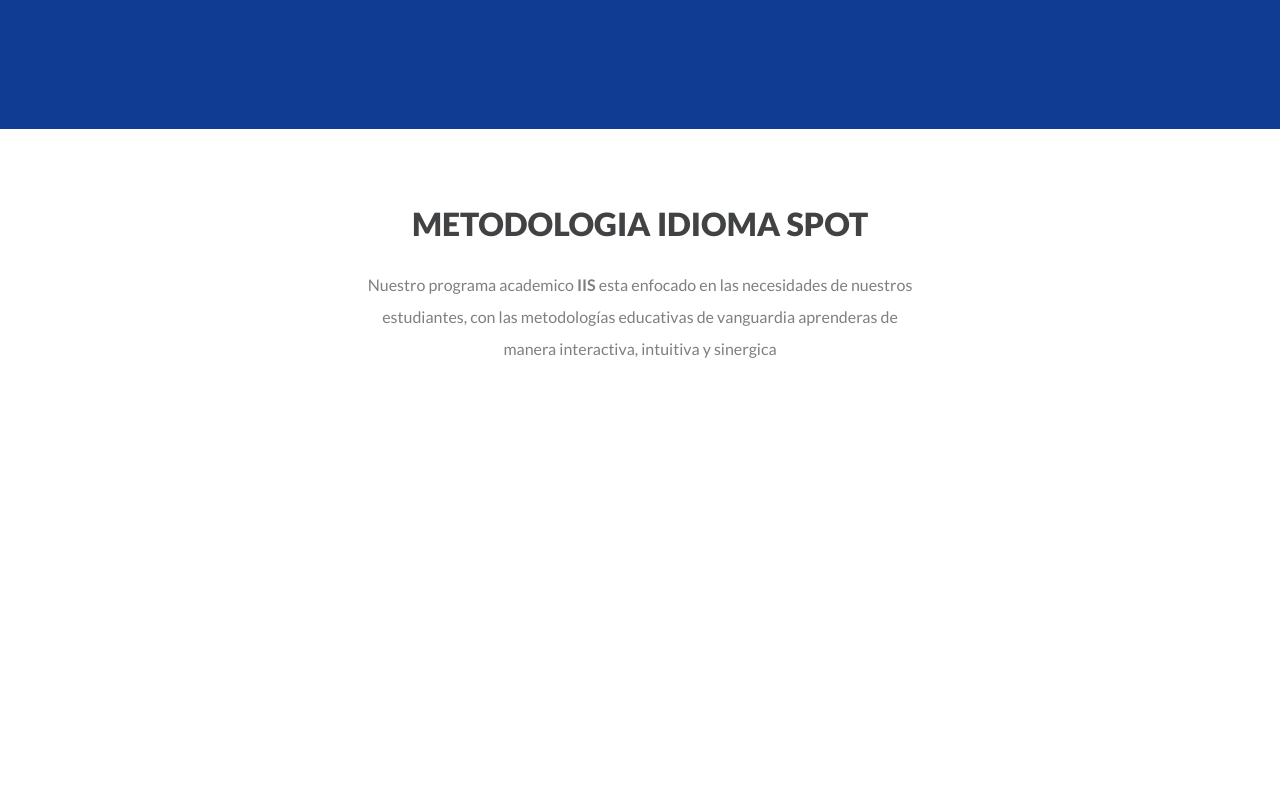
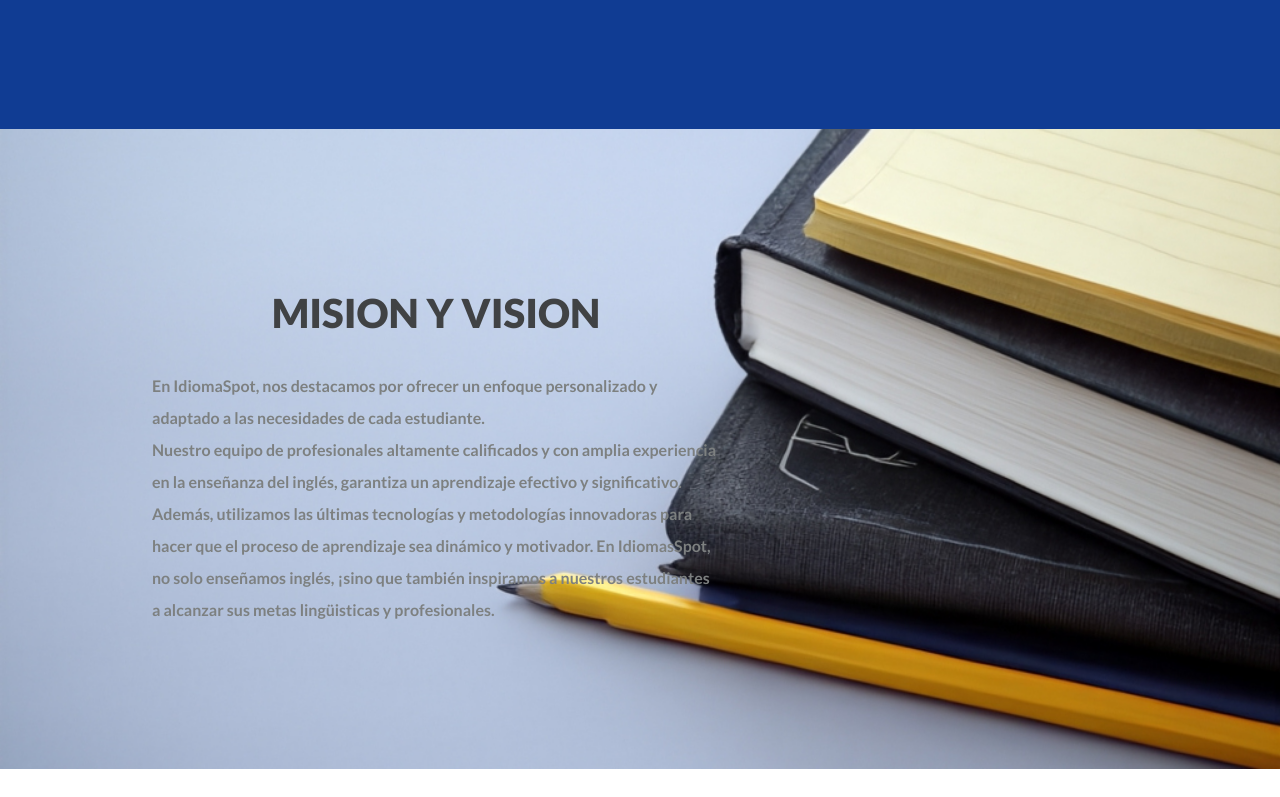
Before and after one commit to IdiomaSpot/idioma-spot-ui, a React (Create React App) app: page / in a window 1280 px wide. Shown: the part 2903-3700 px from the top of the page. Before the commit the page ends 3332 px from the top, so only its background shows below. Built offline with nearby package versions, Linux system fonts and the light colour scheme.

Commit message:
86b05zt51 Mission and Vision

```diff
--- a/src/App.js
+++ b/src/App.js
@@ -3,6 +3,7 @@
   AdvantagesSection,
   MainBanner,
   Methodology,
+  MissionVision,
   PromosSection,
   WhyUsSection,
 } from './pages/Home';
@@ -17,6 +18,7 @@
       <AdvantagesSection />
       <WhyUsSection />
       <TextBlock text={text['phrase']} />
+      <MissionVision />
       <Methodology />
     </div>
   );
--- a/src/assets/styles/mixins.scss
+++ b/src/assets/styles/mixins.scss
@@ -14,3 +14,24 @@
         font-weight: 500;
     }
 }
+
+//Responsive section
+$mobile-portrait: "screen and ( min-width: 280px ) and (max-width: 760px)";
+$mobile-landscape: "screen and ( min-width: 568px ) and (max-width: 760px)";
+$tablet: "screen and ( min-width: 760px ) and (max-width: 980px)";
+$desktop: "screen and ( min-width: 980px )";
+
+$breakpoints: (
+  'small': $mobile-portrait,
+  'small-landscape': $mobile-landscape,
+  'medium': $tablet,
+  'large': $desktop
+);
+
+@mixin responsive($size) {
+  $query: map-get($breakpoints, $size);
+
+  @media #{$query} {
+    @content;
+  }
+}
--- a/src/assets/styles/variables.scss
+++ b/src/assets/styles/variables.scss
@@ -14,27 +14,3 @@
 $medium-screen-max-width: 980px;
 $small-screen-min-width: 280px;
 $small-screen-max-width: 760px;
-
-$mobile-landscape: 568px;
-$tablet: 768px;
-$desktop: 992px;
-
-$breakpoints: (
-  'small': (
-    min-width: $mobile-landscape,
-  ),
-  'medium': (
-    min-width: $tablet,
-  ),
-  'large': (
-    min-width: $desktop,
-  ),
-);
-
-@mixin responsive($size) {
-  $query: map-get($breakpoints, $size);
-
-  @media #{$query} {
-    @content;
-  }
-}
--- /dev/null
+++ b/src/pages/Home/MissionVision/MissionVision.js
@@ -0,0 +1,28 @@
+import React from 'react';
+import './MissionVision.scss';
+import { Container, Grid } from '@mui/material';
+
+export default function MissionVision() {
+    return <>
+        <section className='mission-vision'>
+            <Container maxWidth='lg' className='mission-vision-container'>
+                <Grid container spacing={2}>
+                    <Grid item xs={12} lg={6}>
+                        <h1>MISION Y VISION</h1>
+                        <p>
+                            En IdiomaSpot, nos destacamos por ofrecer un enfoque personalizado
+                            y adaptado a las necesidades de cada estudiante.<br />
+                            Nuestro equipo de profesionales altamente calificados y con amplia
+                            experiencia en la enseñanza del inglés, garantiza un aprendizaje
+                            efectivo y significativo. Además, utilizamos las últimas tecnologías
+                            y metodologías innovadoras para hacer que el proceso de aprendizaje
+                            sea dinámico y motivador. En IdiomasSpot, no solo enseñamos inglés,
+                            ¡sino que también inspiramos a nuestros estudiantes a alcanzar sus
+                            metas lingüisticas y profesionales.
+                        </p>
+                    </Grid>
+                </Grid>
+            </Container>
+        </section>
+    </>
+}
--- /dev/null
+++ b/src/pages/Home/MissionVision/MissionVision.scss
@@ -0,0 +1,51 @@
+@import '/src/assets/styles/mixins.scss';
+@import '/src/assets/styles/variables.scss';
+
+
+.mission-vision {
+    width: 100vw;
+    height: 80vh;
+    background-image: url('../../../assets/img/missionvision.jpg');
+    background-size: cover;
+    background-repeat: no-repeat;
+    background-position: center;
+    display: flex;
+    flex-direction: column;
+    align-items: center;
+    justify-content: center;
+
+    .mission-vision-container {
+        margin-left: auto;
+    }
+
+    @include titles(2em);
+
+    @include responsive('small') {
+        background-image: none;
+        background-color: #C7D4EE;
+    }
+
+    @include responsive('medium') {
+        background-image: none;
+        background-color: #C7D4EE;
+
+    }
+
+    @include responsive('large') {
+        .mission-vision-container {
+            margin-left: 10%;
+        }
+
+        @include titles(2.5em);
+
+    }
+
+
+    p {
+        text-align: start;
+        color: white;
+        color: $light-gray;
+        line-height: 2em;
+        font-weight: 600;
+    }
+}
--- a/src/pages/Home/index.js
+++ b/src/pages/Home/index.js
@@ -3,5 +3,6 @@
 import MainBanner from './MainBanner/MainBanner';
 import WhyUsSection from './WhyUs/WhyUsSection';
 import Methodology from './Methodology/Methodology';
+import MissionVision from './MissionVision/MissionVision';
 
-export { AdvantagesSection, PromosSection, MainBanner, WhyUsSection, Methodology};
+export { AdvantagesSection, PromosSection, MainBanner, WhyUsSection, Methodology, MissionVision};
```
Also changed, not shown: src/assets/img/missionvision.jpg (added).
